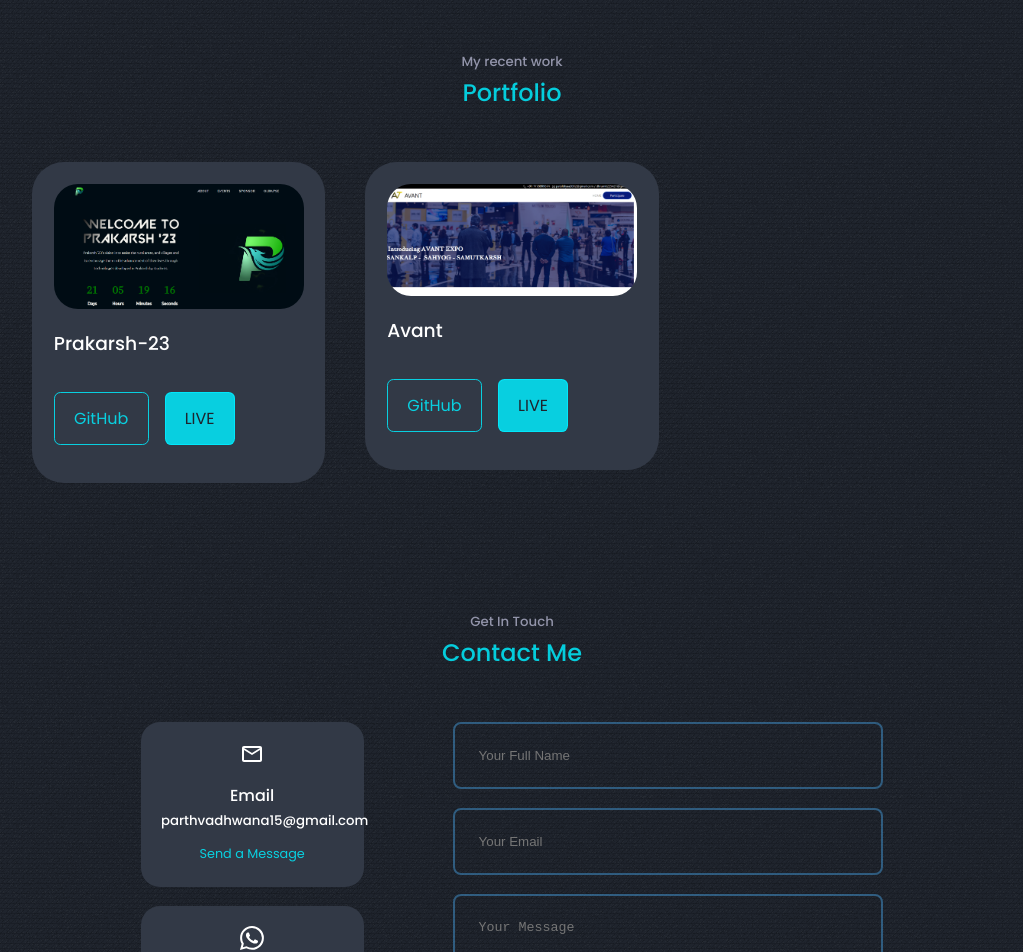
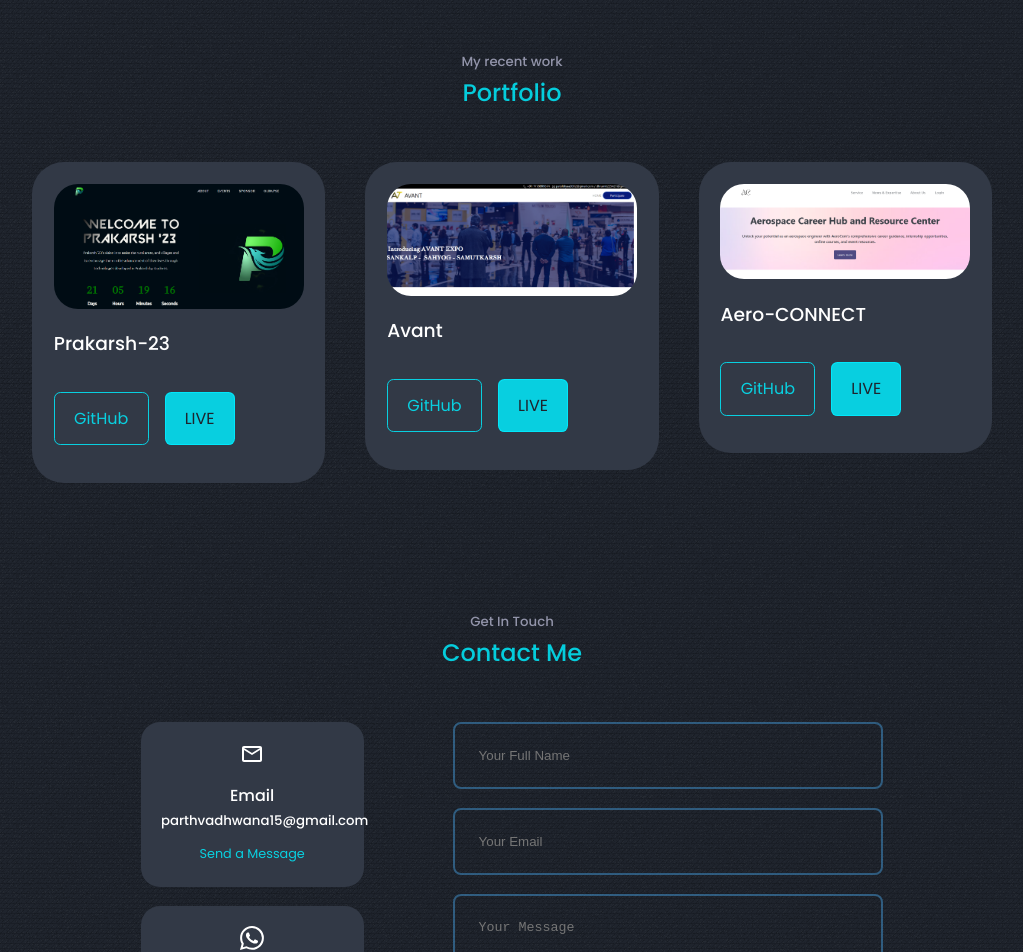
Before and after one commit to VadhwanaParth15/Portfolio, a React (Create React App) app: page / in a window 1280 px wide. Shown: the part 2154-3106 px from the top of the page, without its empty margins (128-1151 px from the left). Built offline with nearby package versions, Linux system fonts and the light colour scheme.

Commit message:
project upload

```diff
--- a/src/components/portfolio/Portfolio.jsx
+++ b/src/components/portfolio/Portfolio.jsx
@@ -17,6 +17,12 @@ const Portfolio = () => {
       title: "Avant",
 
       link: "https://avantexpo.prakarsh.org/",
+    },
+    {
+      imgurl: "project/aeroconnect.png",
+      title: "Aero-CONNECT",
+
+      link: "https://github.com/VadhwanaParth15/Aero-CONNECT",
     },
 
   ];
```
Also changed, not shown: public/project/aeroconnect.png (added).
